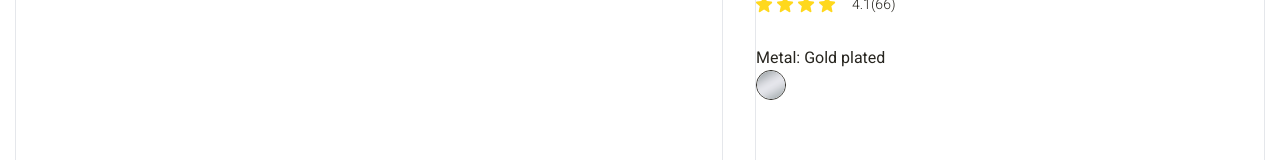
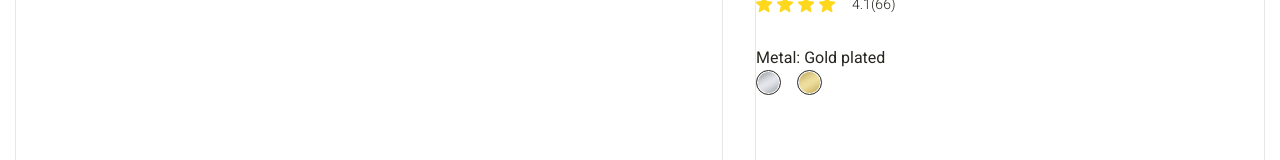
Before and after one commit to aladesiun/leffit-sections, a Vue app: page / in a window 1280 px wide. Shown: the part 246-406 px from the top of the page. Built offline with nearby package versions, Linux system fonts and the light colour scheme.

Commit message:
Update SectionProduct.vue

```diff
--- a/src/page/SectionProduct.vue
+++ b/src/page/SectionProduct.vue
@@ -113,9 +113,12 @@
                             Metal: Gold plated
                         </p>
 
-                        <div>
-                            <div class="w-[30px] h-[30px] border rounded-full border-dark-text">
-                               <img src='@/assets/images/Silver.png'   alt="sl"  />
+                        <div class="flex gap-4">
+                            <div class="w-[25px] h-[25px] border rounded-full border-dark-text p-[1px]">
+                               <img src='../assets/images/Silver.png'   alt="sl"  />
+                            </div>
+                            <div class="w-[25px] h-[25px] border rounded-full border-dark-text p-[1px]">
+                               <img src='../assets/images/Gold.png'   alt="sl"  />
                             </div>
                         </div>
 
```
